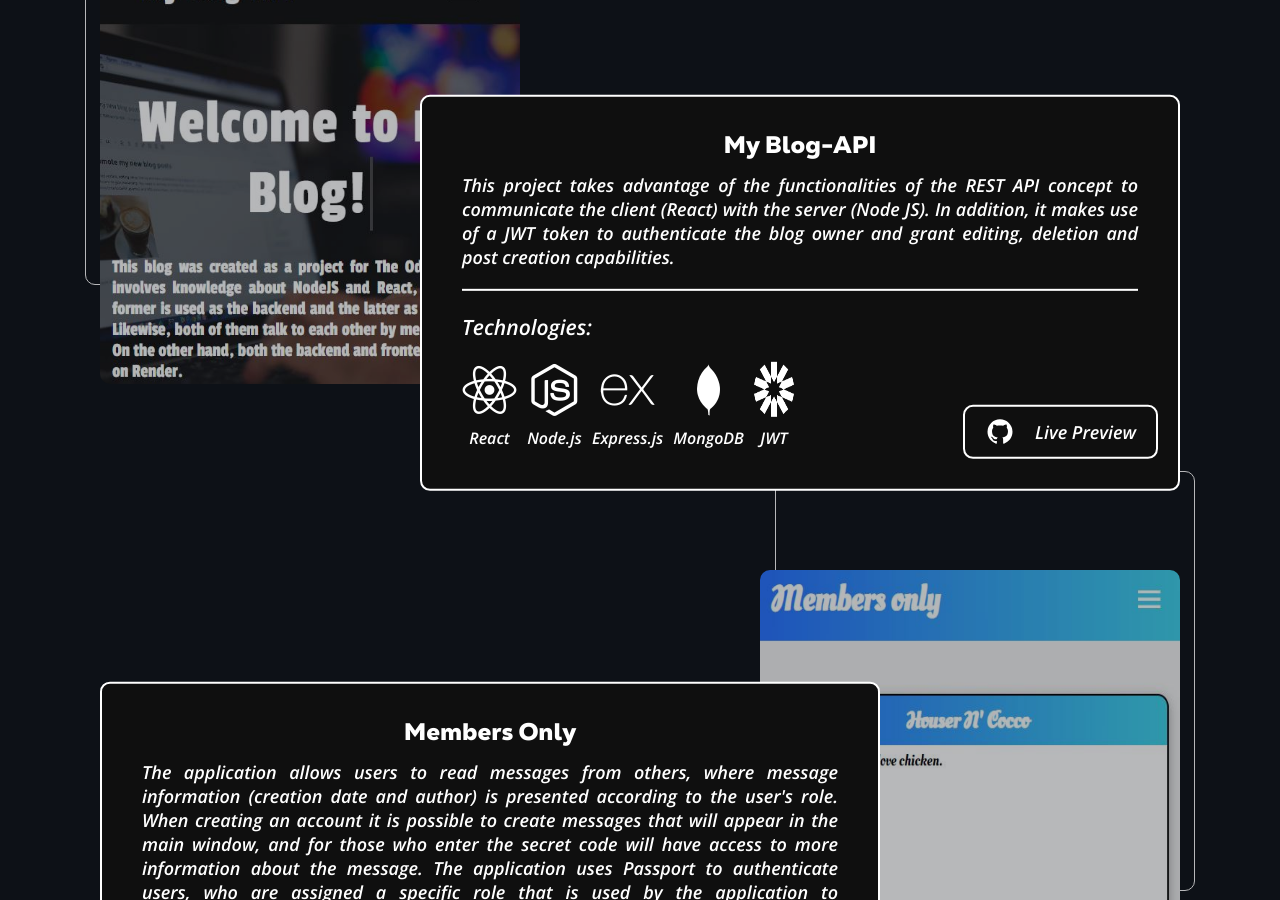
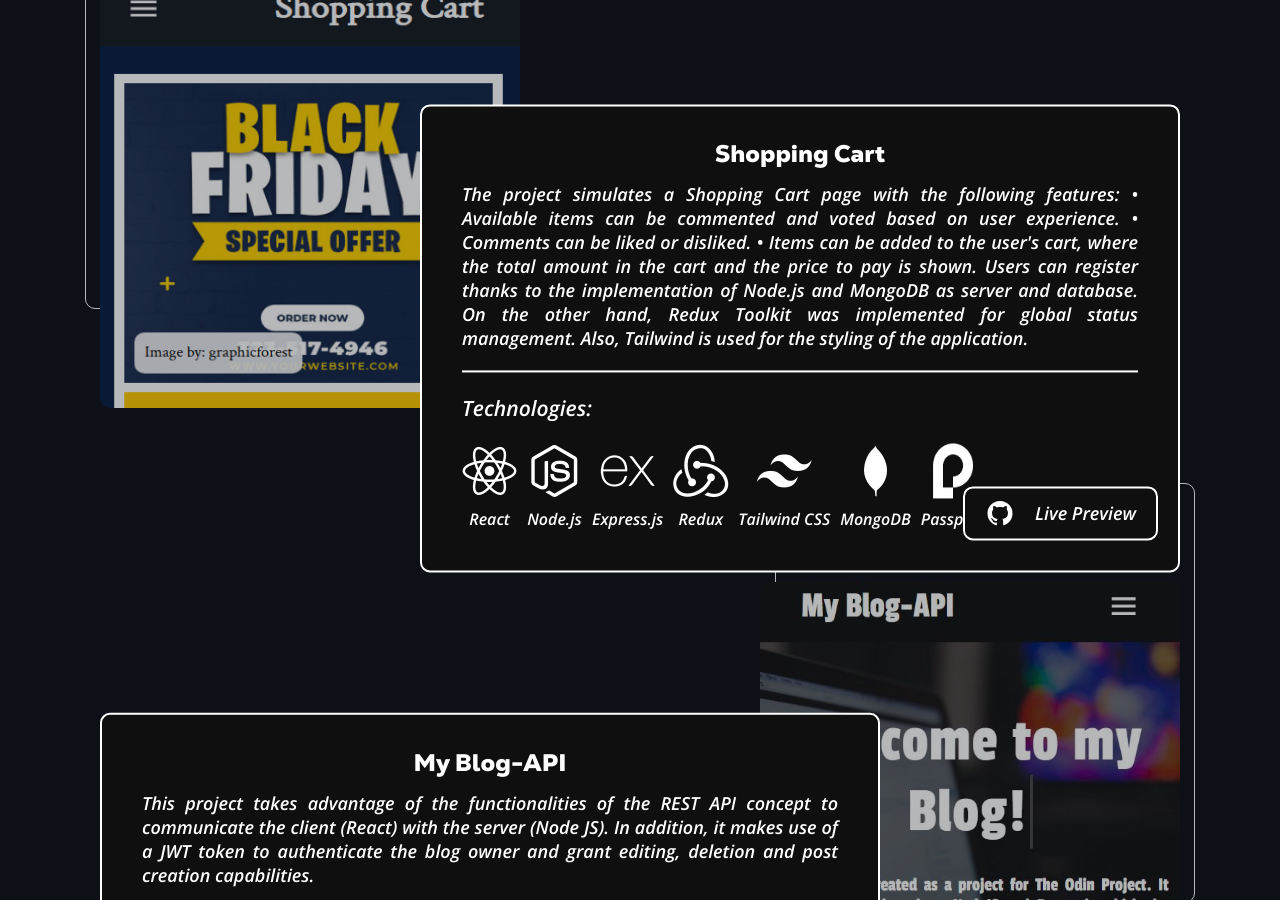
Before and after one commit to Houser97/Portfolio, a React (Create React App) app: page / in a window 1280 px wide. Shown: the part 1900-2800 px from the top of the page. Built offline with nearby package versions, Linux system fonts and the light colour scheme.

Commit message:
Add shopping cart data to be rendered in projects

```diff
--- a/src/constants/index.js
+++ b/src/constants/index.js
@@ -2,6 +2,7 @@ import BlogAPI from '../assets/images/BlogAPI2.JPG'
 import MembersOnly from '../assets/images/MembersOnly2.JPG'
 import Disney from '../assets/images/DisneyOverview.JPG'
 import Waldo from '../assets/images/WhereIsOverview.JPG'
+import Shopping from '../assets/images/Shopping.PNG'
 
 import Passport from '../assets/Icons/PassportWB.png'
 import Jwt from '../assets/Icons/jwtBW.png'
@@ -106,10 +107,24 @@ export const icons = [
 
 export const projects = [
     {
+        title: 'Shopping Cart',
+        image: Shopping,
+        description: `The project simulates a Shopping Cart page with the following features:
+
+        \u2022 Available items can be commented and voted based on user experience.\t
+        \u2022 Comments can be liked or disliked.\t
+        \u2022 Items can be added to the user's cart, where the total amount in the cart and the price to pay is shown.\t
+
+        Users can register thanks to the implementation of Node.js and MongoDB as server and database. On the other hand, Redux Toolkit was implemented for global status management. Also, Tailwind is used for the styling of the application.`,
+        technologies: ['Tailwind CSS','Redux','MongoDB', 'Express.js', 'React', 'Node.js', 'Passport'],
+        github: 'https://github.com/Houser97/Shopping-Cart',
+        preview: 'https://shopping-cart-a2.onrender.com/',
+    },
+    {
         title: 'My Blog-API',
         image: BlogAPI,
         description: 'This project takes advantage of the functionalities of the REST API concept to communicate the client (React) with the server (Node JS). In addition, it makes use of a JWT token to authenticate the blog owner and grant editing, deletion and post creation capabilities.',
-        technologies: ['MongoDB', 'Express.js', 'React', 'Node.js', 'JWT'],
+        technologies: ['MongoDB', 'Express.js', 'React', 'Node.js', 'JWT', 'CSS'],
         github: 'https://github.com/Houser97/Blog-API',
         preview: 'https://my-blog-api.onrender.com',
     },
@@ -117,7 +132,7 @@ export const projects = [
         title: 'Members Only',
         image: MembersOnly,
         description: "The application allows users to read messages from others, where message information (creation date and author) is presented according to the user's role. When creating an account it is possible to create messages that will appear in the main window, and for those who enter the secret code will have access to more information about the message. The application uses Passport to authenticate users, who are assigned a specific role that is used by the application to conditionally render elements. On the other hand, EJS is used instead of React to create the frontend.",
-        technologies: ['MongoDB', 'Express.js', 'Node.js', 'Passport'],
+        technologies: ['MongoDB', 'Express.js', 'Node.js', 'Passport', 'CSS'],
         github: 'https://github.com/Houser97/members-only',
         preview: 'https://members-only-r266.onrender.com',
     },
@@ -125,7 +140,7 @@ export const projects = [
         title: 'Disney Replica',
         image: Disney,
         description: "The application allows users to create an account through Passport, where the SALTING feature is added to add protection to the passwords entered. Users can choose a profile picture from the images provided. Also, they have the possibility to update this profile picture at any time. On the other hand, the WATCHLIST section shows the movies or series that users have added to their list, which indicate with a checkmark SVG that the card has been added. Users can also remove movies from this section by clicking on the SVG. In total about 21 images were used.",
-        technologies: ['MongoDB', 'Express.js', 'React', 'Node.js', 'Passport'],
+        technologies: ['MongoDB', 'Express.js', 'React', 'Node.js', 'Passport', 'CSS'],
         github: 'https://github.com/Houser97/Disney-V2',
         preview: 'https://disneyplus-54yk.onrender.com/',
     },
@@ -133,7 +148,7 @@ export const projects = [
         title: 'Where is Waldo',
         image: Waldo,
         description: "This application is based on the game Where's Waldo, which consists of finding certain characters in an image full of various elements. The application has a timer to measure the time it takes users to find the three characters. The accumulated time is saved in the database along with a username. On the other hand, the game has responsive qualities, since the image can be adapted to different screen sizes without losing its radius of appearance.",
-        technologies: ['MongoDB', 'Express.js', 'React', 'Node.js'],
+        technologies: ['MongoDB', 'Express.js', 'React', 'Node.js', 'CSS'],
         github: 'https://github.com/Houser97/Where-is-walso-V2',
         preview: 'https://whereisgame.onrender.com/',
     }
```
